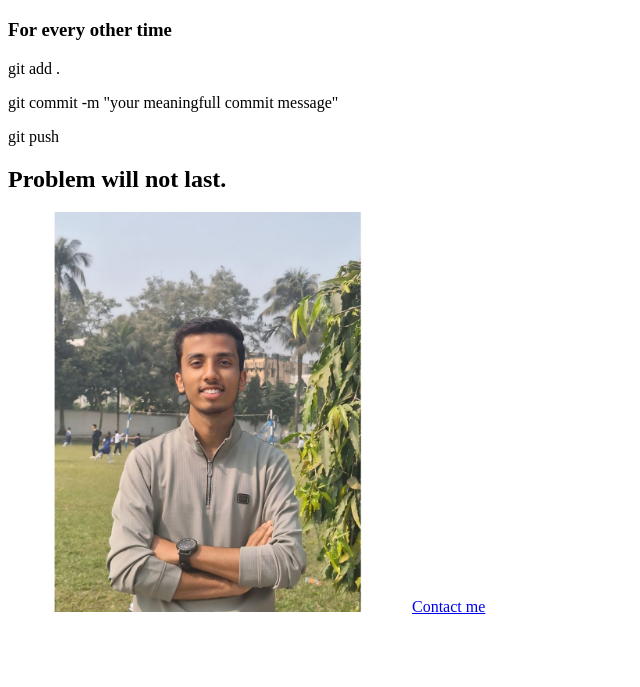
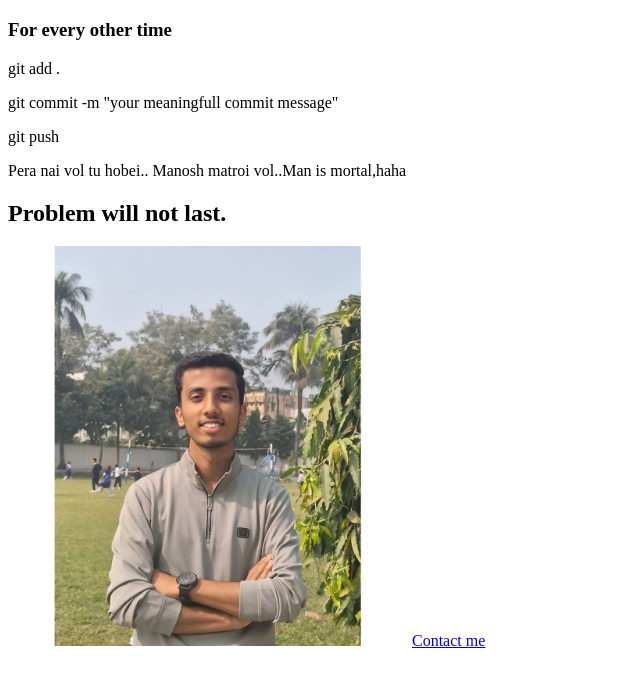
Before and after one commit to dabojitdas/my-first-website, a plain HTML site: page index.html in a window 1280 px wide. Shown: the part 61-748 px from the top of the page, without its empty margins (0-640 px from the left). Drawn offline with Linux system fonts and the light colour scheme.

Commit message:
solve the plm

```diff
--- a/first.html
+++ b/index.html
@@ -13,6 +13,7 @@
         <p>git commit -m "your meaningfull commit message"</p>
         <p>git push</p>
     </div>
+    <p>Pera nai vol tu hobei.. Manosh matroi vol..Man is mortal,haha</p>
     <h2>Problem will not last.</h2>
     <img width="400px" src="images/mypic.jpg">
     <a href="contact.html">Contact me</a>
```
